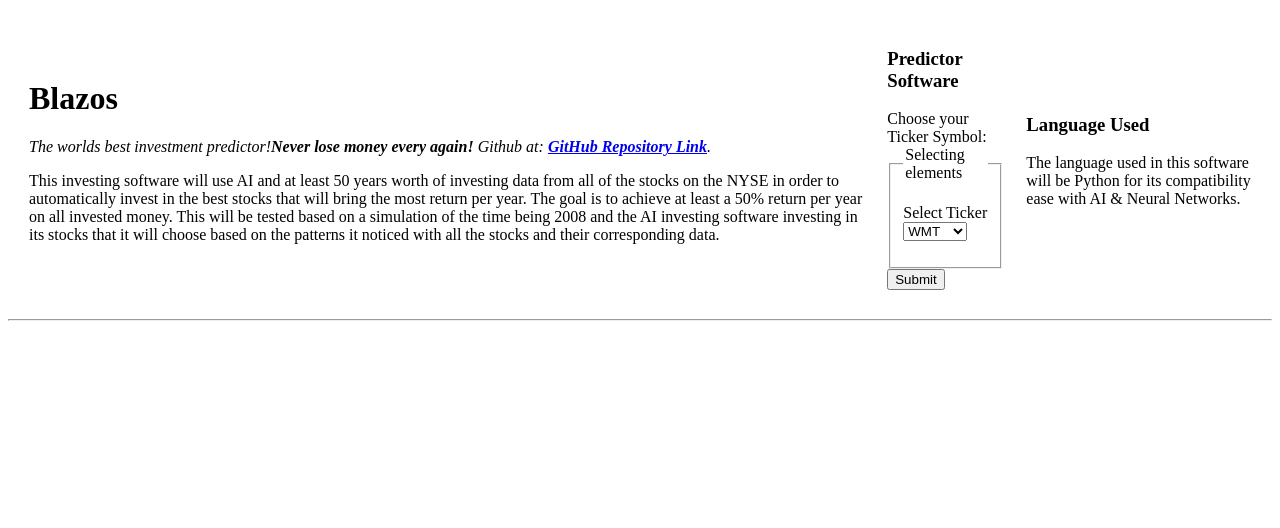
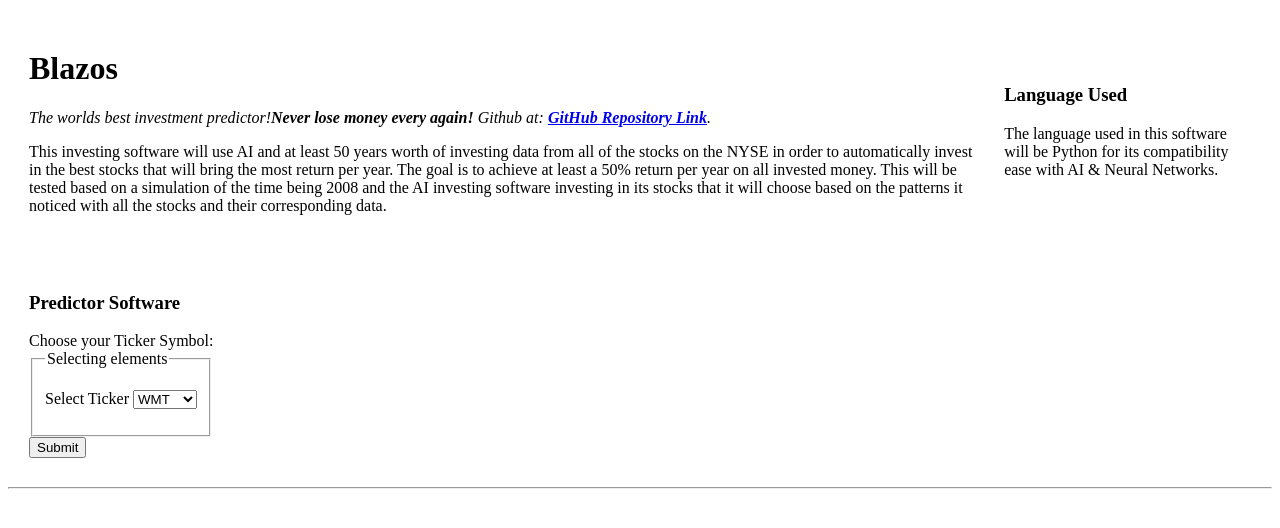
Before and after one commit to GaryZlobinskiy/Blazos, a plain HTML site: page index.html in a window 1280 px wide. Drawn offline with Linux system fonts and the light colour scheme.

Commit message:
updated form html placement

```diff
--- a/index.html
+++ b/index.html
@@ -11,6 +11,14 @@
     <tr>
       <td><h1>Blazos</h1><p><em>The worlds best investment predictor!<strong>Never lose money every again!</strong> Github at: <strong><a href="https://github.com/GaryZlobinskiy/Blazos">GitHub Repository Link</a></strong>.</em></p>
         <p>This investing software will use AI and at least 50 years worth of investing data from all of the stocks on the NYSE in order to automatically invest in the best stocks that will bring the most return per year. The goal is to achieve at least a 50% return per year on all invested money. This will be tested based on a simulation of the time being 2008 and the AI investing software investing in its stocks that it will choose based on the patterns it noticed with all the stocks and their corresponding data.</p></td>
+      <td>
+        <h3>Language Used</h3>
+        <p>The language used in this software will be Python for its compatibility ease with AI & Neural Networks.</p>
+      </td>
+    </tr>
+  </table>
+  <table cellspacing=20>
+      <tr>
       <td>
         <h3>
           Predictor Software
@@ -33,11 +41,7 @@
           <input type="submit">
         </form>
       </td>
-      <td>
-        <h3>Language Used</h3>
-        <p>The language used in this software will be Python for its compatibility ease with AI & Neural Networks.</p>
-      </td>
-    </tr>
+      </tr>
   </table>
   <hr>
 </body>
```
